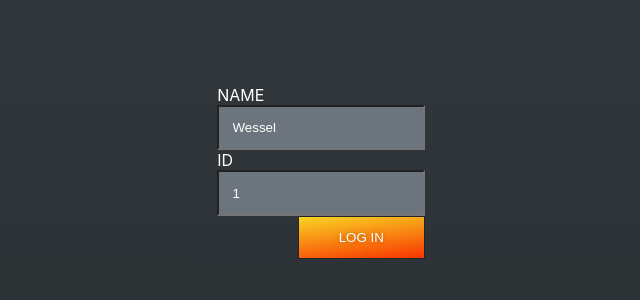
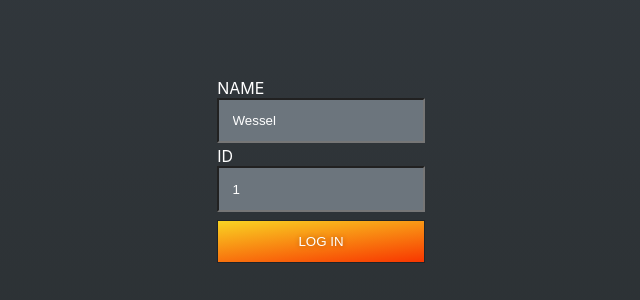
Before and after one commit to mjbryan10/chat-app, a React (Create React App) app: page / in a window 1280 px wide. Shown: the part 228-528 px from the top of the page, without its empty margins (319-959 px from the left). Built offline with nearby package versions, Linux system fonts and the light colour scheme.

Commit message:
updated styles

```diff
--- a/src/features/login/Login/index.tsx
+++ b/src/features/login/Login/index.tsx
@@ -1,11 +1,11 @@
-import React, { useState } from 'react';
+import React, { useState, FC } from 'react';
 import InputTextFieldWithLabel from '../../../components/InputTextFieldWithLabel';
 import InputSubmitButton from '../../../components/InputSubmitButton';
 import * as S from './styles';
 import { useSelector, useDispatch } from 'react-redux';
 import { selectLogin, loginUser } from '../loginSlice';
 
-const Login: React.FC = ({ children }) => {
+const Login: FC = () => {
    const { isAuthenticated } = useSelector(selectLogin);
    const dispatch = useDispatch();
 
--- a/src/features/login/Login/styles.ts
+++ b/src/features/login/Login/styles.ts
@@ -14,9 +14,14 @@ export const Container = styled.div`
 `;
 
 export const Form = styled.form`
+   display: flex;
+   flex-flow: column nowrap;
    padding: 1em;
    position: relative;
-   flex-flow: column nowrap;
-   display: flex;
-   align-items: flex-end;
+   & input {
+      margin-bottom: 3px;
+   }
+   & input[type='submit'] {
+      margin-top: 5px;
+   }
 `;
```
